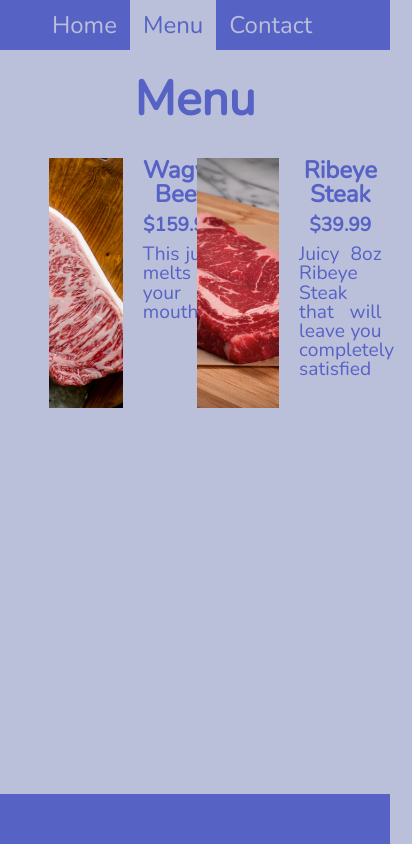
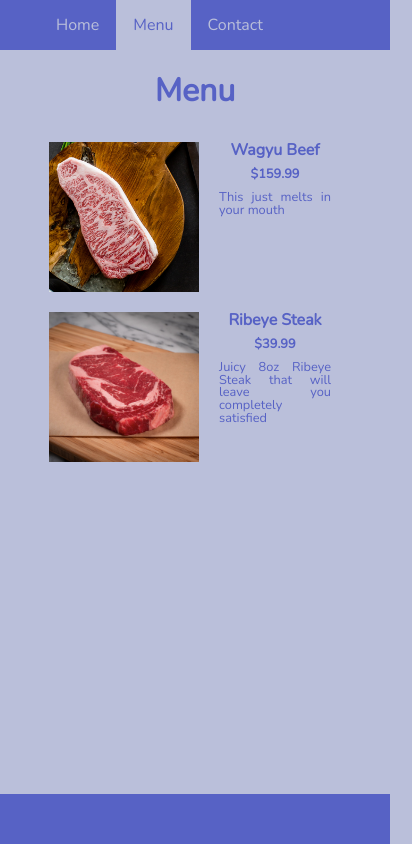
Before and after one commit to AjeetAthwal/restaurant-page-js, a plain HTML site: page index.html in a window 390 px wide. Both pictures are taken after a click on the link "Menu". Shown: the whole page, 412 px wide, since content can reach past the window. Drawn offline with nearby package versions, Linux system fonts and the light colour scheme.

Commit message:
made the menu more readable on a smart phone

```diff
--- a/styles/style.css
+++ b/styles/style.css
@@ -115,10 +115,28 @@ li a:hover {
 
 .menu-img{
     width: 50%;
+    min-width: 250px;
     height: 250px;
     object-fit: cover;
 }
 
+@media only screen and (max-width: 600px) {
+    .menu-div{
+        grid-template-columns: 1fr;
+    }
+    .menu-img{
+        width: 50%;
+        min-width:150px;
+        height: 150px;
+    }
+    body{
+        font-size: 1em;
+    }
+
+    li a {
+        padding: 17px;
+    }
+  }
 
 .text-div{
     padding-left: 20px;
```
